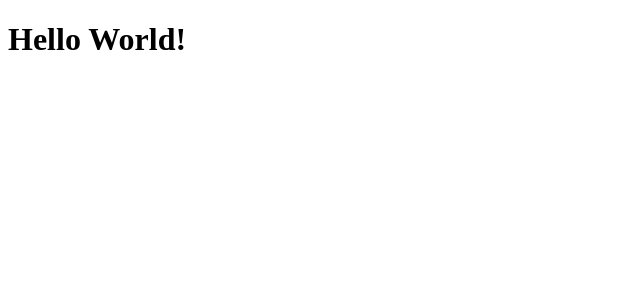
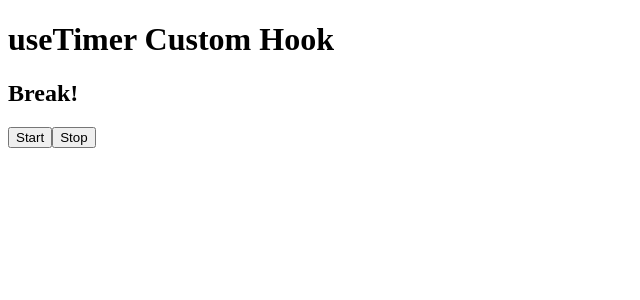
Before and after one commit to SunnyDaye/Productivio, a React (Create React App) app: page / in a window 1280 px wide. Shown: the top 300 px of the page, without its empty margins (0-640 px from the left). Built offline with nearby package versions, Linux system fonts and the light colour scheme.

Commit message:
useTimer custom hook: start functionality begun

```diff
--- a/src/App.js
+++ b/src/App.js
@@ -2,7 +2,14 @@ import useTimer from './useTimer.js';
 
 function App() {
   const {isRunning, start, stop, seconds} = useTimer(5);
-  return <h1>Hello World!</h1>;
+  return (
+  <div className="App">
+    <h1>useTimer Custom Hook</h1>
+    <h2>{isRunning ? seconds : 'Break!'}</h2>
+    <button onClick={start}>Start</button>
+    <button onClick={stop}>Stop</button>
+  </div>
+  );
 }
 
 export default App;
--- a/src/useTimer.js
+++ b/src/useTimer.js
@@ -1,8 +1,20 @@
+import {useState} from 'react';
+
 const useTimer = (totalDuraton) => {
+    const [seconds, setSeconds] = useState(totalDuraton);
     const isRunning = false;
-    const start = () => {};
+    const start = () => {
+        /*
+            Start timer
+            decremenet seconds ever 1s
+            update the isRunning !!! true
+         */
+        setInterval(() =>{
+            setSeconds(seconds-1); //Need to countdown to zero. This will cause a rerender so this will happen every second.
+        }, 1000); //will be called after one sec
+    };
     const stop = () => {};
-    const seconds = totalDuraton;
+
     return {isRunning, start, stop, seconds};
 }
 
```
